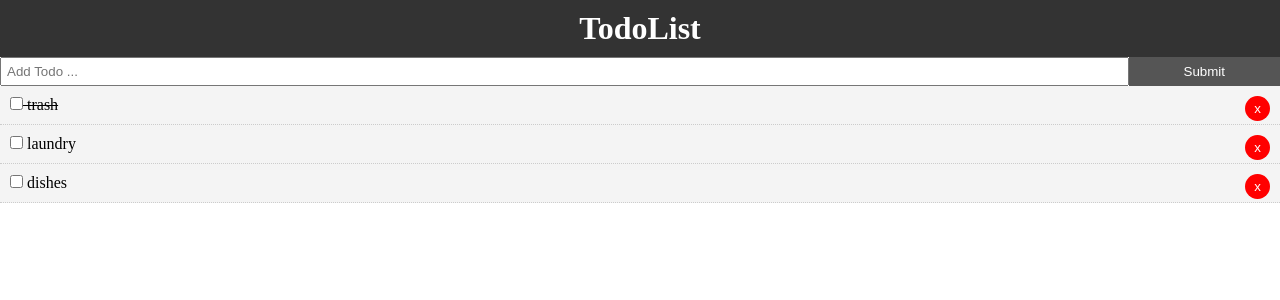
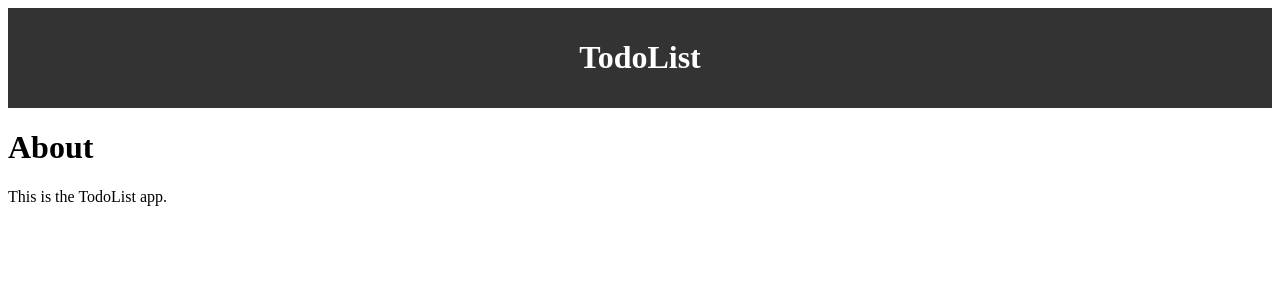
Before and after one commit to anusontarangkul/react-todo, a React (Create React App) app in the folder todo-app/: page /about in a window 1280 px wide. Shown: the top 300 px of the page. Built offline with nearby package versions, Linux system fonts and the light colour scheme.

Commit message:
add about page

```diff
--- a/todo-app/package.json
+++ b/todo-app/package.json
@@ -8,6 +8,7 @@
     "@testing-library/user-event": "^12.1.10",
     "react": "^17.0.1",
     "react-dom": "^17.0.1",
+    "react-router-dom": "^5.2.0",
     "react-scripts": "4.0.0",
     "uuid": "^3.4.0",
     "web-vitals": "^0.2.4"
--- a/todo-app/src/App.js
+++ b/todo-app/src/App.js
@@ -1,7 +1,8 @@
 import React, { Component } from 'react';
-import './App.css';
+import { BrowserRouter as Router, Route } from 'react-router-dom';
 import Todos from './components/Todos';
 import AddTodo from './components/AddTodo';
+import About from './components/pages/About';
 import Header from './components/layout/Header';
 import uuid from "uuid";
 
@@ -53,13 +54,21 @@
   render() {
 
     return (
+      <Router>
         <div className="App">
           <div className="container">
             <Header />
+            <Route exact path="/" render={props => (
+              <React.Fragment>
                 <AddTodo addTodo={this.addTodo} />
                 <Todos todos={this.state.todos} markComplete={this.markComplete} delTodo={this.delTodo} />
+
+              </React.Fragment>
+            )} />
+            <Route path="/about" component={About} />
           </div>
         </div>
+      </Router>
     )
   }
 }
--- /dev/null
+++ b/todo-app/src/components/pages/About.js
@@ -0,0 +1,13 @@
+import React from 'react'
+
+function About() {
+    return (
+        <React.Fragment>
+            <h1>About</h1>
+            <p>This is the TodoList app.</p>
+        </React.Fragment>
+    )
+}
+
+
+export default About;
```
Also changed, not shown: 2 other files (tests, documents, lock files or other folders). Lines whose indentation alone changed are shown as unchanged.
